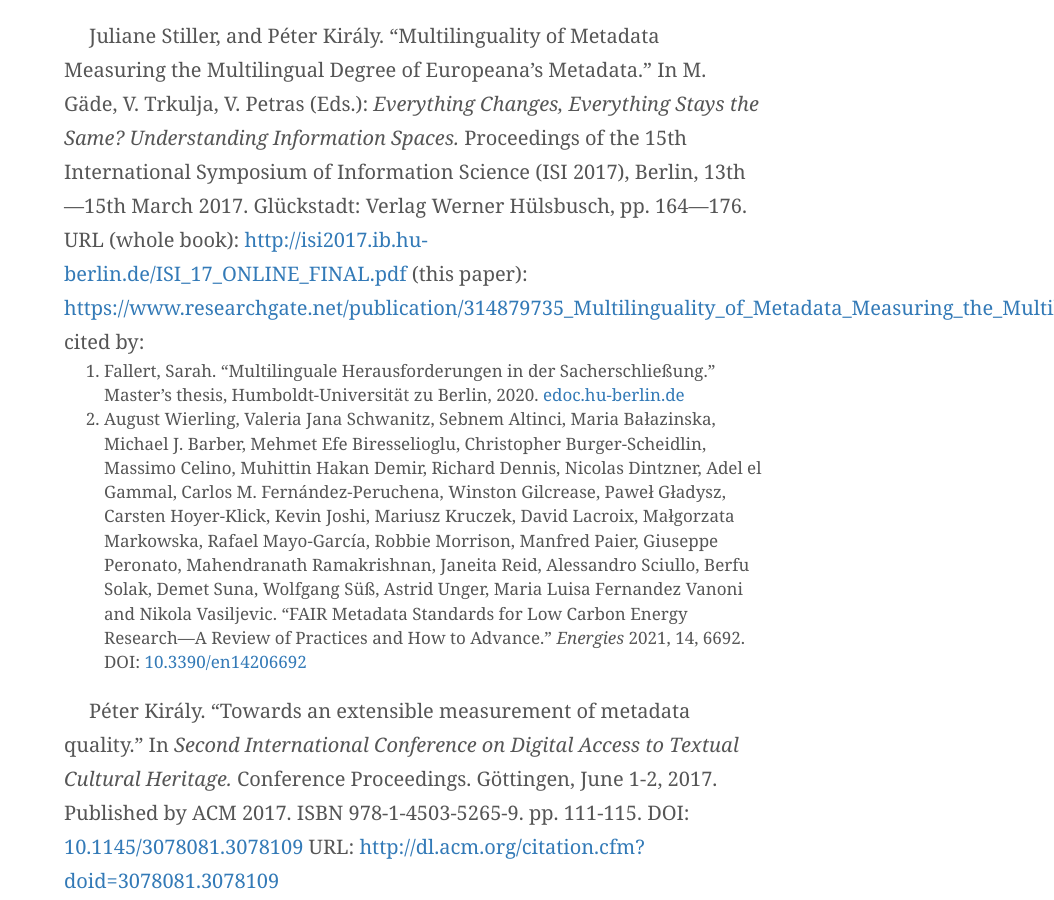
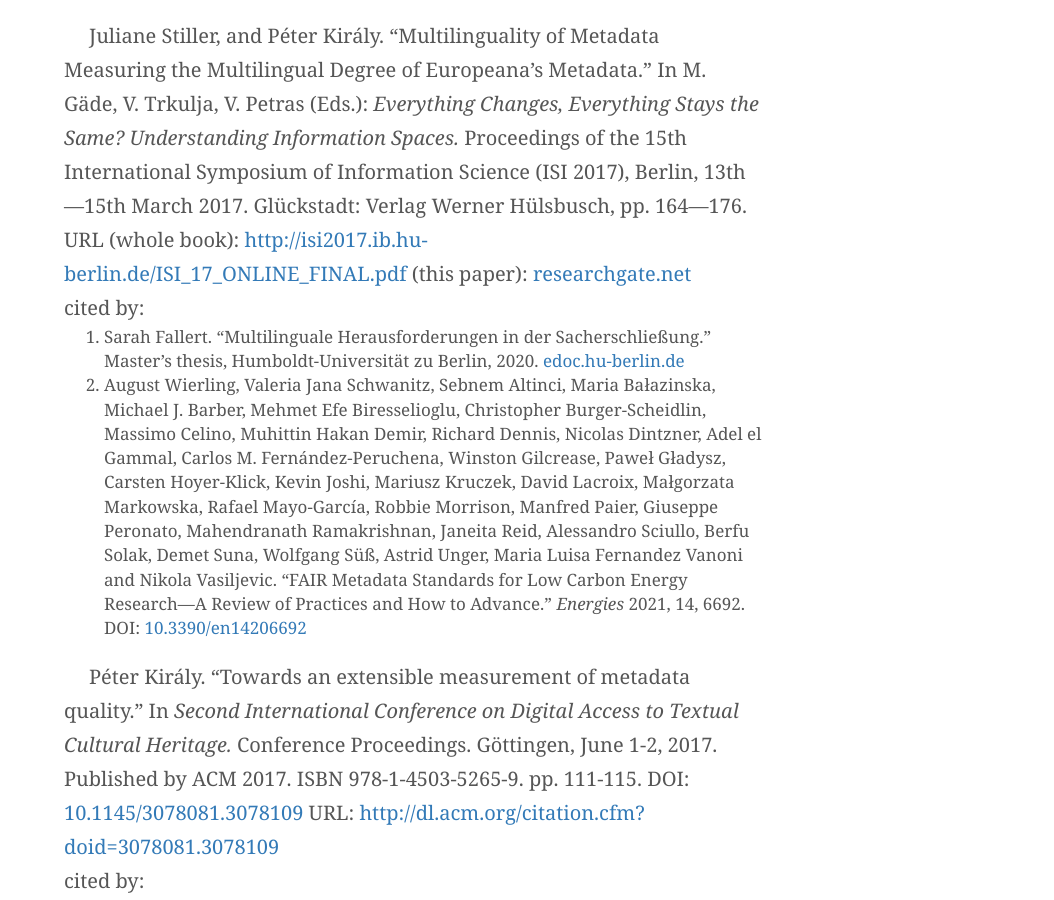
Before and after one commit to pkiraly/pkiraly.github.io, a Jekyll site: the page built from about.md, in a window 1280 px wide and 900 px high, scrolled down 2931 px. Shown: the whole window, without its empty margins (226-1280 px from the left). Built offline with Jekyll 4.4.1, drawn with Linux system fonts in a browser that asks for light colours; nearby versions of some CDN libraries; some web fonts are replaced; comment, search, counter and statistics services are not loaded; some of the changed lines change nothing that is shown.

```diff
--- a/about.md
+++ b/about.md
@@ -73,10 +73,10 @@
 
 ### 2017
 
-Juliane Stiller, and Péter Király. “Multilinguality of Metadata Measuring the Multilingual Degree of Europeana’s Metadata.” In M. Gäde, V. Trkulja, V. Petras (Eds.): *Everything Changes, Everything Stays the Same? Understanding Information Spaces.* Proceedings of the 15th International Symposium of Information Science (ISI 2017), Berlin, 13th—15th March 2017. Glückstadt: Verlag Werner Hülsbusch, pp. 164—176. URL (whole book): [http://isi2017.ib.hu-berlin.de/ISI_17_ONLINE_FINAL.pdf](http://isi2017.ib.hu-berlin.de/ISI_17_ONLINE_FINAL.pdf) (this paper): [https://www.researchgate.net/publication/314879735_Multilinguality_of_Metadata_Measuring_the_Multilingual_Degree_of_Europeana%27s_Metadata](https://www.researchgate.net/publication/314879735_Multilinguality_of_Metadata_Measuring_the_Multilingual_Degree_of_Europeana%27s_Metadata)<br/>
+Juliane Stiller, and Péter Király. “Multilinguality of Metadata Measuring the Multilingual Degree of Europeana’s Metadata.” In M. Gäde, V. Trkulja, V. Petras (Eds.): *Everything Changes, Everything Stays the Same? Understanding Information Spaces.* Proceedings of the 15th International Symposium of Information Science (ISI 2017), Berlin, 13th—15th March 2017. Glückstadt: Verlag Werner Hülsbusch, pp. 164—176. URL (whole book): [http://isi2017.ib.hu-berlin.de/ISI_17_ONLINE_FINAL.pdf](http://isi2017.ib.hu-berlin.de/ISI_17_ONLINE_FINAL.pdf) (this paper): [researchgate.net](https://www.researchgate.net/publication/314879735_Multilinguality_of_Metadata_Measuring_the_Multilingual_Degree_of_Europeana%27s_Metadata)<br/>
 cited by:<br/>
 
-1. Fallert, Sarah. "Multilinguale Herausforderungen in der Sacherschließung." Master's thesis, Humboldt-Universität zu Berlin, 2020. [edoc.hu-berlin.de](https://edoc.hu-berlin.de/handle/18452/22048)
+1. Sarah Fallert. "Multilinguale Herausforderungen in der Sacherschließung." Master's thesis, Humboldt-Universität zu Berlin, 2020. [edoc.hu-berlin.de](https://edoc.hu-berlin.de/handle/18452/22048)
 2. August Wierling, Valeria Jana Schwanitz, Sebnem Altinci, Maria Bałazinska, Michael J. Barber, Mehmet Efe Biresselioglu, Christopher Burger-Scheidlin, Massimo Celino, Muhittin Hakan Demir, Richard Dennis, Nicolas Dintzner, Adel el Gammal, Carlos M. Fernández-Peruchena, Winston Gilcrease, Paweł Gładysz, Carsten Hoyer-Klick, Kevin Joshi, Mariusz Kruczek, David Lacroix, Małgorzata Markowska, Rafael Mayo-García, Robbie Morrison, Manfred Paier, Giuseppe Peronato, Mahendranath Ramakrishnan, Janeita Reid, Alessandro Sciullo, Berfu Solak, Demet Suna, Wolfgang Süß, Astrid Unger, Maria Luisa Fernandez Vanoni  and Nikola Vasiljevic. "FAIR Metadata Standards for Low Carbon Energy Research—A Review of Practices and How to Advance." _Energies_ 2021, 14, 6692. DOI: [10.3390/en14206692](https://doi.org/10.3390/en14206692)
 
 
```
